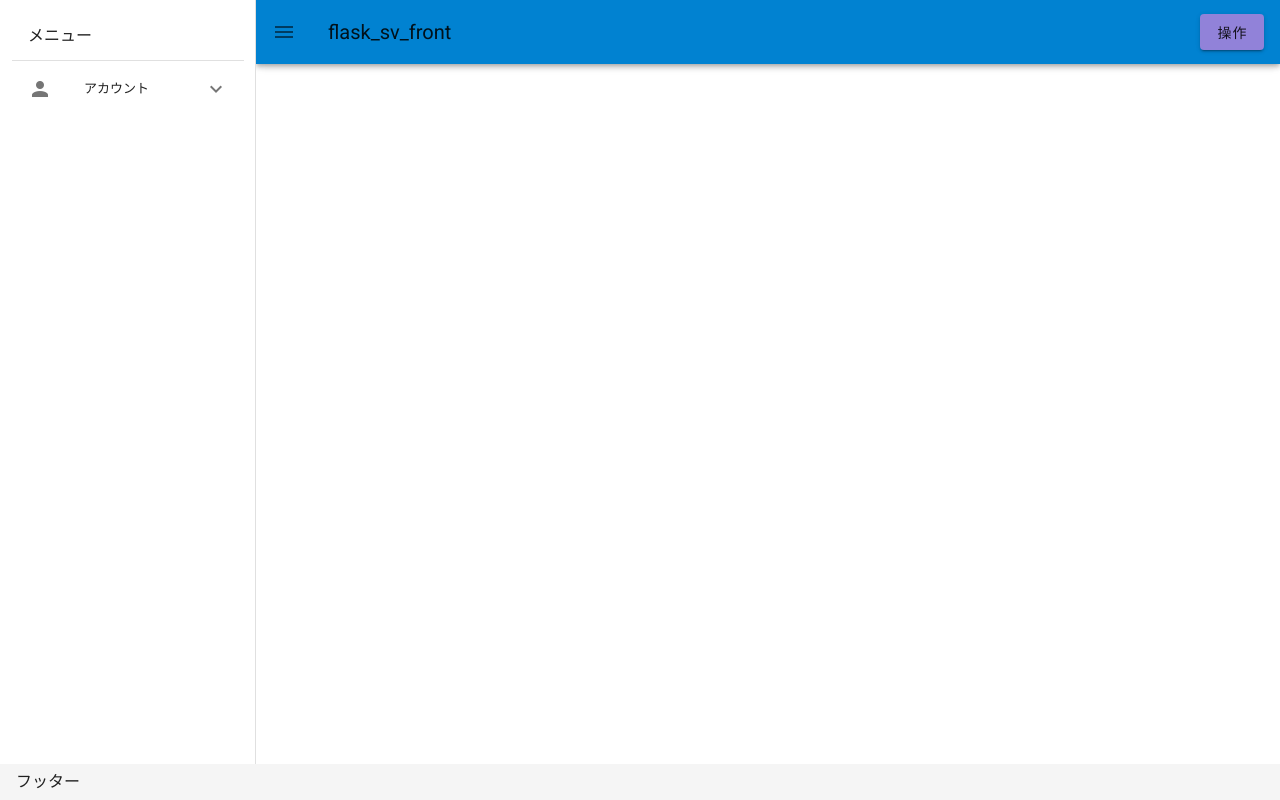
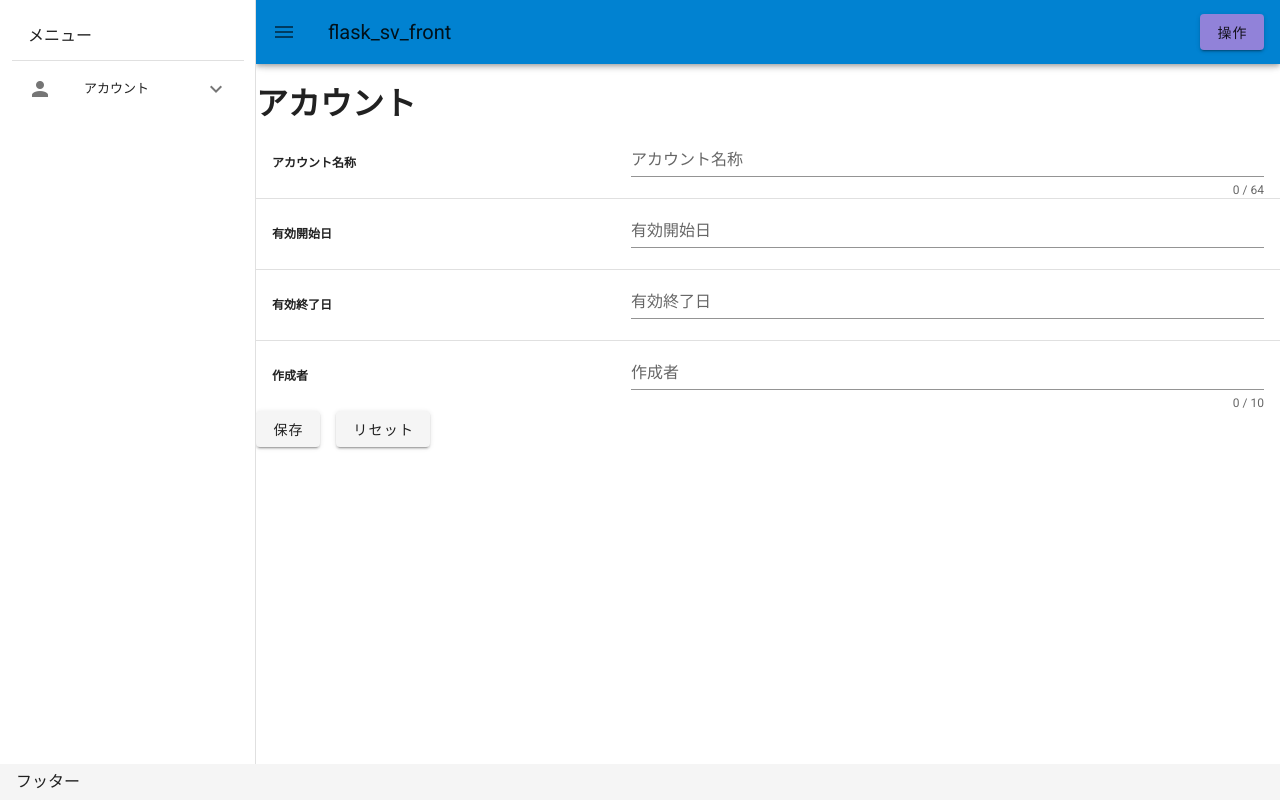
Before and after one commit to kaorunix/flask_sv, a Vue app in the folder frontend/: page /account/create in a window 1280 px wide. Built offline with nearby package versions, Linux system fonts and the light colour scheme.

Commit message:
フォームの作成

```diff
--- a/frontend/src/views/account/Create.vue
+++ b/frontend/src/views/account/Create.vue
@@ -0,0 +1,70 @@
+
+<template>
+  <div class="about">
+    <p>{{ message }}</p>
+    <h1>アカウント</h1>
+    <v-form ref="form">
+      <v-simple-table>
+        <thead></thead>
+        <tbody>
+          <tr>
+            <th>アカウント名称</th>
+            <td>
+              <v-text-field
+                v-model="account_name"
+                :counter="64"
+                :rules="nameRules"
+                :value="account_name"
+                label="アカウント名称"
+                required
+              ></v-text-field>
+            </td>
+          </tr>
+          <tr>
+            <th>有効開始日</th>
+            <td>
+                  <v-text-field
+                    slot="activator"
+                    v-model="start_on"
+                    :value="start_on"
+                    label="有効開始日"
+                    readonly
+                    v-on="on"
+                  ></v-text-field>
+            </td>
+          </tr>
+          <tr>
+            <th>有効終了日</th>
+            <td>
+                  <v-text-field
+                    slot="activator"
+                    v-model="end_on"
+                    :value="end_on"
+                    label="有効終了日"
+                    readonly
+                    v-on="on"
+                  ></v-text-field>
+            </td>
+          </tr>
+          <tr>
+            <th>作成者</th>
+            <td>
+              <v-text-field
+                v-model="created_by"
+                :value="created_by"
+                :counter="10"
+                :rules="nameRules"
+                label="作成者"
+                required
+              ></v-text-field>
+            </td>
+          </tr>
+        </tbody>
+      </v-simple-table>
+      <v-btn class="mr-4">保存</v-btn>
+      <v-btn>リセット</v-btn>
+    </v-form>
+  </div>
+</template>
+<script>
+</script>
```
